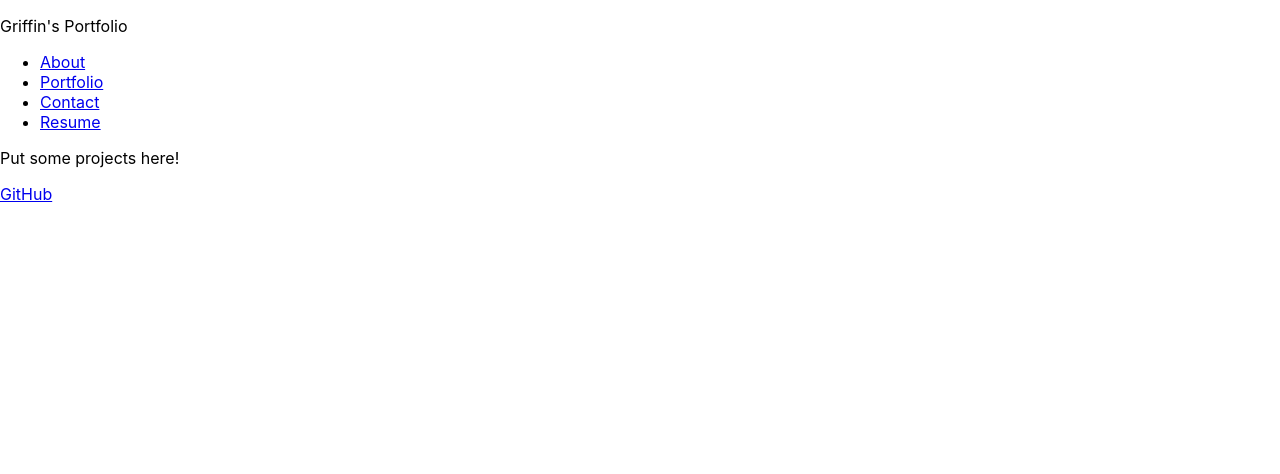
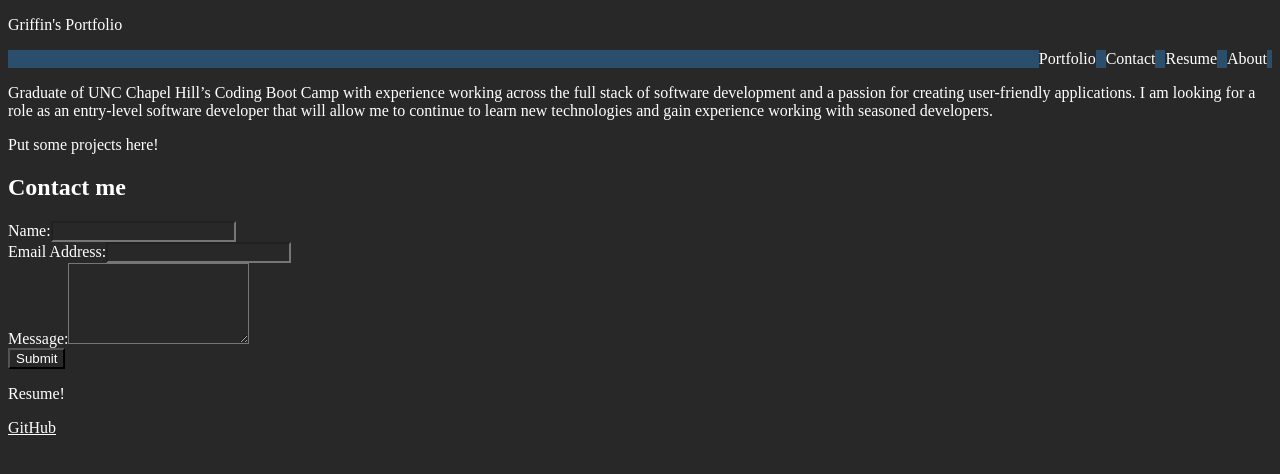
Before and after one commit to fghoneycutt/react-portfolio, a React (Create React App) app: page / in a window 1280 px wide. Shown: the top 474 px of the page. Built offline with nearby package versions, Linux system fonts and the light colour scheme.

Commit message:
about to lift state to App.js

```diff
--- a/src/App.js
+++ b/src/App.js
@@ -2,11 +2,20 @@ import React from "react";
 import Header from './components/Header';
 import Footer from './components/Footer';
 import Project from './components/Project';
+import Contact from './components/Contact'
+import About from './components/About'
+import Resume from './components/Resume'
+import '../src/index.css'
 function App() {
   return (
     <div>
       <Header></Header>
-      <Project></Project>
+      <main>
+        <About></About>
+        <Project></Project>
+        <Contact></Contact>
+        <Resume></Resume>
+      </main>
       <Footer></Footer>
     </div>
   );
--- /dev/null
+++ b/src/components/About/index.js
@@ -0,0 +1,16 @@
+import React from "react";
+
+function About() {
+  return (
+    <div>
+      <p>
+        Graduate of UNC Chapel Hill’s Coding Boot Camp with experience working
+        across the full stack of software development and a passion for creating
+        user-friendly applications. I am looking for a role as an entry-level
+        software developer that will allow me to continue to learn new
+        technologies and gain experience working with seasoned developers.
+      </p>
+    </div>
+  );
+}
+export default About;
--- /dev/null
+++ b/src/components/Contact/index.js
@@ -0,0 +1,38 @@
+import React from "react";
+
+
+function ContactForm() {
+  return (
+    <section>
+      <h1>Contact me</h1>
+      <form id="contact-form">
+        <div>
+          <label htmlFor="name">Name:</label>
+          <input
+            type="text"
+            name="name"
+          />
+        </div>
+        <div>
+          <label htmlFor="email">Email Address:</label>
+          <input
+            type="email"
+            name="email"
+          />
+        </div>
+        <div>
+          <label htmlFor="message">Message:</label>
+          <textarea
+            name="message"
+            rows="5"
+          />
+        </div>
+        <button type="submit">
+          Submit
+        </button>
+      </form>
+    </section>
+  );
+}
+
+export default ContactForm;
--- a/src/components/Navigation/index.js
+++ b/src/components/Navigation/index.js
@@ -1,23 +1,26 @@
-import React from 'react';
+import React, {useState} from 'react';
 
 function Navigation() {
+    const [elements] = useState(['About', 'Resume', 'Contact', 'Portfolio'])
+    const [element, setElement] = useState(elements[0]);
+    function elementSelected(element) {
+        setElement((prevElement) => element)
+        console.log(element);
+    }
     return (
-        <nav>
-            <ul>
-                <li>
-                    <a href="#about">About</a>
+      <nav>
+        <ul>
+            {elements.map((selected) => (
+                <li key={selected}>
+                    <span onClick={() => {
+                        elementSelected(selected)
+                    }} >
+                        {selected}
+                    </span>
                 </li>
-                <li>
-                    <a href="#portfolio">Portfolio</a>
-                </li>
-                <li>
-                    <a href="#contact">Contact</a>
-                </li>
-                <li>
-                    <a href="#resume">Resume</a>
-                </li>
-            </ul>
-        </nav>
+            ))}
+        </ul>
+      </nav>
     );
 }
 export default Navigation;
--- /dev/null
+++ b/src/components/Resume/index.js
@@ -0,0 +1,12 @@
+import React from "react";
+
+function About() {
+  return (
+    <div>
+      <p>
+        Resume!
+      </p>
+    </div>
+  );
+}
+export default About;
--- a/src/index.css
+++ b/src/index.css
@@ -1,13 +1,26 @@
-body {
+*{
+  background-color: #282828;
+  color: white;
+}
+ul {
+  list-style-type: none;
   margin: 0;
-  font-family: -apple-system, BlinkMacSystemFont, 'Segoe UI', 'Roboto', 'Oxygen',
-    'Ubuntu', 'Cantarell', 'Fira Sans', 'Droid Sans', 'Helvetica Neue',
-    sans-serif;
-  -webkit-font-smoothing: antialiased;
-  -moz-osx-font-smoothing: grayscale;
+  padding: 0;
+  overflow: hidden;
+  background-color: #2a4e6c;
 }
-
-code {
-  font-family: source-code-pro, Menlo, Monaco, Consolas, 'Courier New',
-    monospace;
+li{
+  float: right;
+  margin-left: 5px;
+  margin-right: 5px;
 }
+li a {
+  display: block;
+  text-align: center;
+  padding: 14px 16px;
+  text-decoration: none;
+  background-color: #2a4e6c;
+}
+li a:hover {
+  background-color: #111;
+}
```
